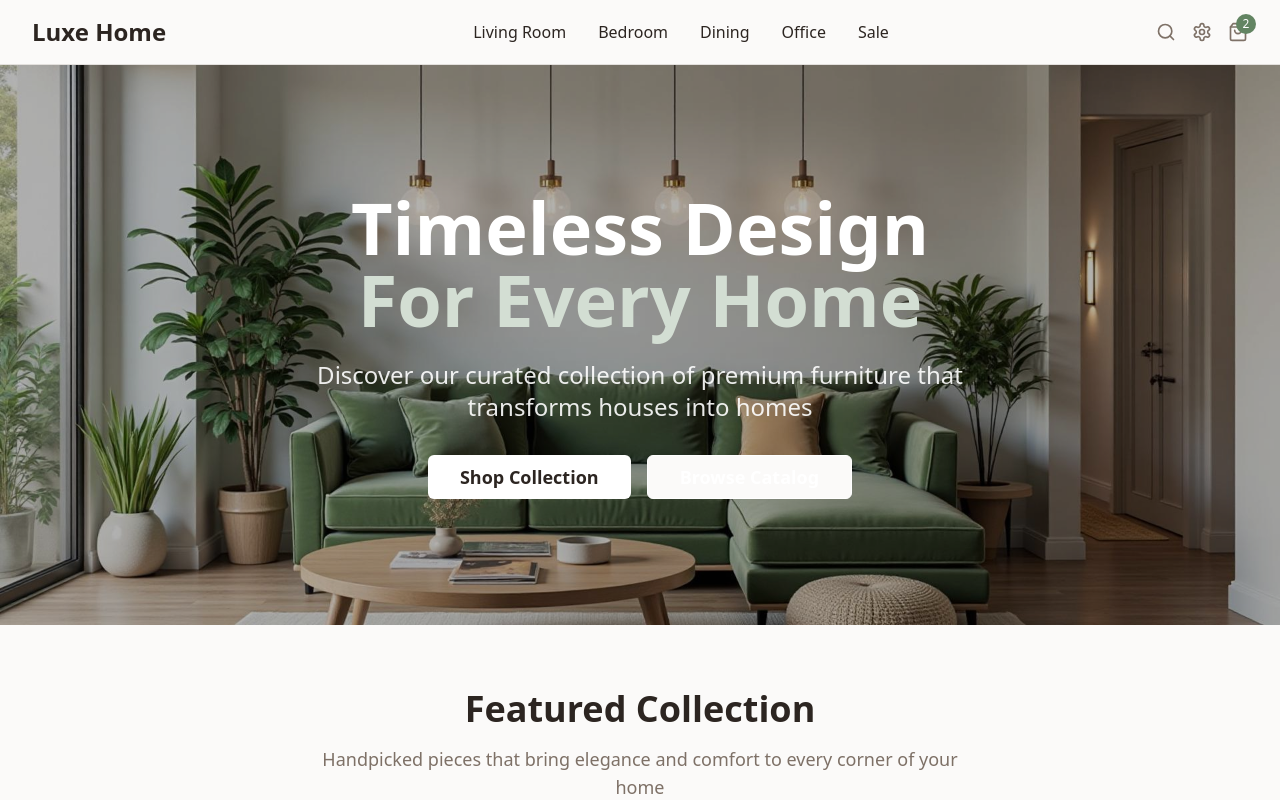
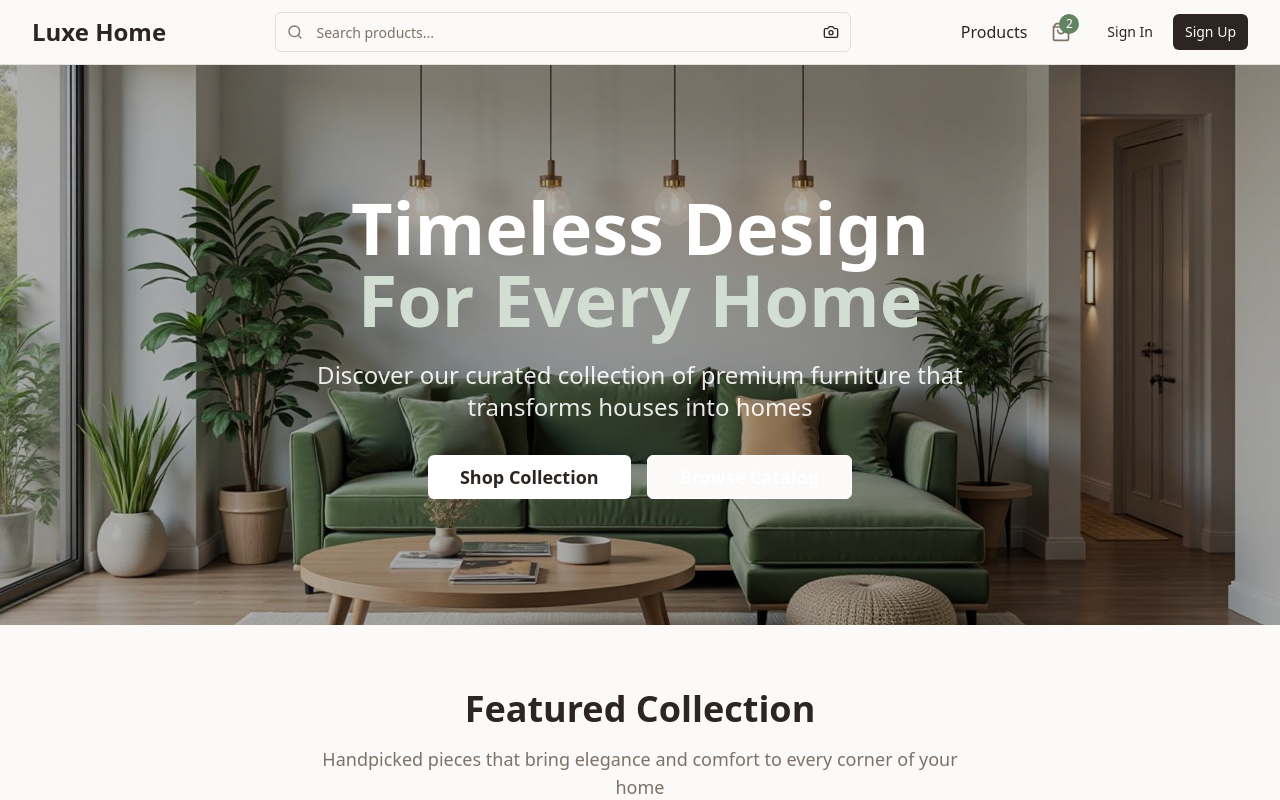
Before and after one commit to JohnSin797/gems-furniture, a React (Vite) app: page / in a window 1280 px wide. Shown: the top 800 px of the page. Built offline with nearby package versions, Linux system fonts and the light colour scheme.

Commit message:
Update navigation bar
Update navigation bar to include search bar with camera icon, products, cart, and sign in/sign up options.

```diff
--- a/src/components/Navigation.tsx
+++ b/src/components/Navigation.tsx
@@ -1,5 +1,6 @@
 import { Button } from "@/components/ui/button";
-import { ShoppingBag, Menu, Search, Settings } from "lucide-react";
+import { Input } from "@/components/ui/input";
+import { ShoppingBag, Menu, Search, Camera } from "lucide-react";
 import { Link } from "react-router-dom";
 
 const Navigation = () => {
@@ -14,27 +15,48 @@ const Navigation = () => {
             </Link>
           </div>
 
-          {/* Desktop Navigation */}
-          <div className="hidden md:block">
-            <div className="ml-10 flex items-baseline space-x-8">
-              <a href="#" className="text-foreground hover:text-sage transition-colors">Living Room</a>
-              <a href="#" className="text-foreground hover:text-sage transition-colors">Bedroom</a>
-              <a href="#" className="text-foreground hover:text-sage transition-colors">Dining</a>
-              <a href="#" className="text-foreground hover:text-sage transition-colors">Office</a>
-              <a href="#" className="text-foreground hover:text-sage transition-colors">Sale</a>
+          {/* Search Bar */}
+          <div className="flex-1 max-w-xl mx-8">
+            <div className="relative">
+              <Search className="absolute left-3 top-1/2 transform -translate-y-1/2 h-4 w-4 text-muted-foreground" />
+              <Input
+                type="text"
+                placeholder="Search products..."
+                className="w-full pl-10 pr-12"
+              />
+              <Button
+                variant="ghost"
+                size="sm"
+                className="absolute right-1 top-1/2 transform -translate-y-1/2 h-8 w-8 p-0"
+              >
+                <Camera className="h-4 w-4" />
+              </Button>
             </div>
           </div>
 
-          {/* Right side icons */}
-          <div className="flex items-center space-x-4">
-            <Search className="h-5 w-5 text-muted-foreground hover:text-sage cursor-pointer" />
-            <Link to="/admin" className="hidden md:flex">
-              <Settings className="h-5 w-5 text-muted-foreground hover:text-sage cursor-pointer" />
-            </Link>
+          {/* Navigation Items */}
+          <div className="flex items-center space-x-6">
+            <a href="#" className="text-foreground hover:text-sage transition-colors hidden md:block">
+              Products
+            </a>
+
+            {/* Cart */}
             <div className="relative">
               <ShoppingBag className="h-5 w-5 text-muted-foreground hover:text-sage cursor-pointer" />
               <span className="absolute -top-2 -right-2 bg-sage text-white text-xs rounded-full h-5 w-5 flex items-center justify-center">2</span>
             </div>
+
+            {/* Auth Buttons */}
+            <div className="hidden md:flex items-center space-x-2">
+              <Button variant="ghost" size="sm">
+                Sign In
+              </Button>
+              <Button size="sm">
+                Sign Up
+              </Button>
+            </div>
+
+            {/* Mobile Menu */}
             <Button variant="ghost" size="sm" className="md:hidden">
               <Menu className="h-5 w-5" />
             </Button>
```
